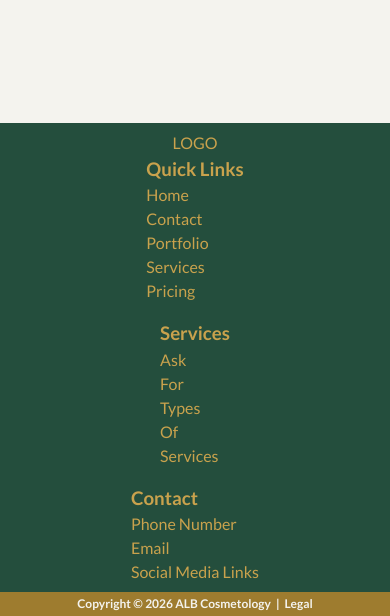
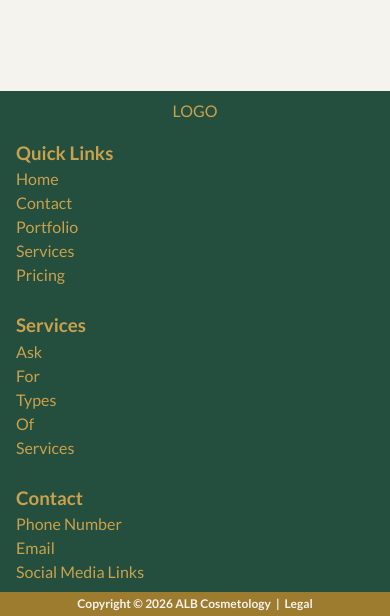
Before and after one commit to chrismadrigaldev/albcosmetology, an Astro site: page / in a window 390 px wide. Shown: the part 228-844 px from the top of the page. Built offline with nearby package versions, Linux system fonts and the light colour scheme; Astro itself is replaced by a stand-in of ours; a web font is replaced by a local one.

Commit message:
Made some small changes to the footer styling and added some responsiveness

```diff
--- a/src/styles/footer/footer.module.css
+++ b/src/styles/footer/footer.module.css
@@ -17,20 +17,23 @@
     align-items: center;
     justify-content: center;
     color: var(--gold-main);
+    gap: 1rem;
 }
 
 .footerLinkContainer {
-    max-width: 1200px;
+  max-width: 900px;
   width: 100%;
   margin: 0 auto;
+  padding: 0 1rem;
 
   display: grid;
-    grid-template-columns: repeat(auto-fit, minmax(200px, 1fr));
+  grid-template-columns: repeat(3, 1fr);
   gap: clamp(1rem, 3vw, 3rem);
 
   justify-items: center;
   align-items: start;
 }
+
 
 .footerLinkList {
     list-style: none;
@@ -71,3 +74,17 @@
 .legalTextContainer a:hover {
     text-decoration: underline;
 }
+
+@media (max-width: 600px) {
+  .footerLinkContainer {
+    display: flex;
+    flex-direction: column;
+    align-items: flex-start;
+    gap: 1.5rem;
+  }
+
+  .footerLinkList {
+    text-align: left;
+    width: 100%;
+  }
+}
```
Lines whose indentation alone changed are shown as unchanged.
